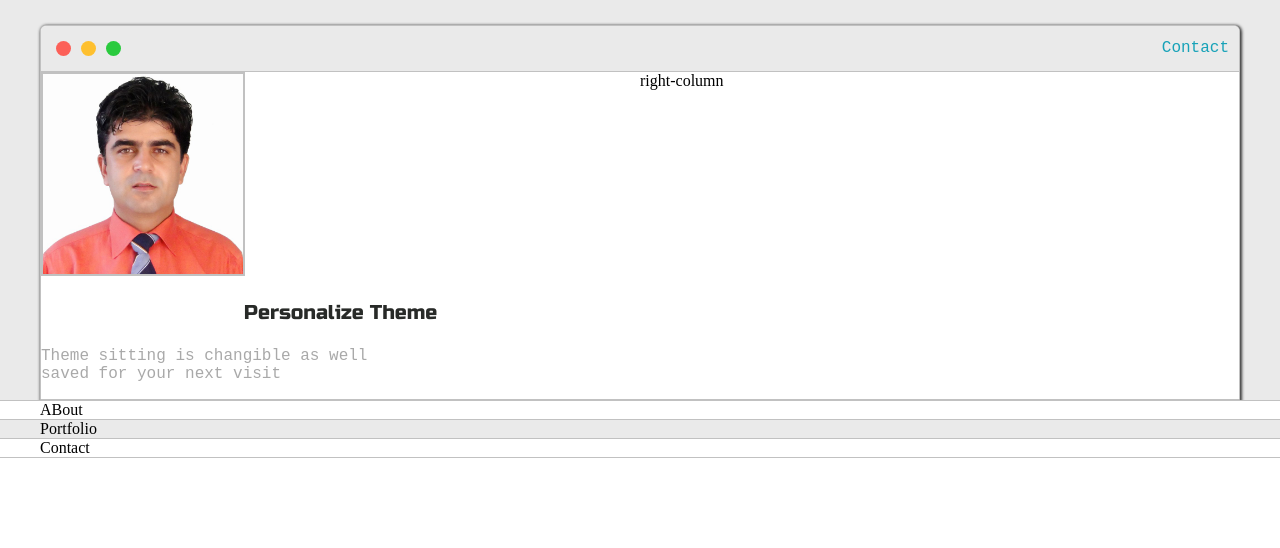
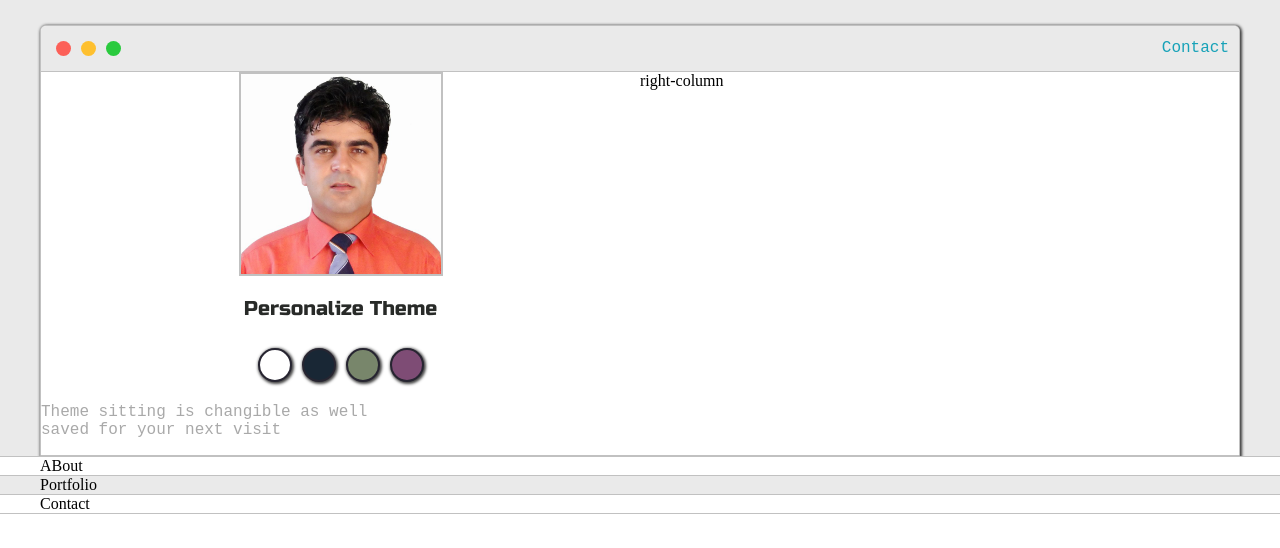
Before and after one commit to Mohib008/Portfolio-website, a website: page index.html in a window 1280 px wide. Shown: the part 136-684 px from the top of the page. Drawn offline with Linux system fonts and the light colour scheme.

Commit message:
pics are added

```diff
--- a/css/app.css
+++ b/css/app.css
@@ -5,6 +5,7 @@
 
   --mainText:rgb(40, 42, 40);
   --secondaryText:darkgrey;
+  --themeDotBorder:rgb(39, 37, 49);
 }
 
 html, body {
@@ -129,16 +130,55 @@ h6{ font-size: 16px; }
     grid-area: left-column;
 }
 #profile-pic{
+    display: block;
+    margin: 0 auto;
+
     height: 200px;
     width: 200px;
     object-fit: cover;
     border: 2px solid var(--bordercolor);
 }
 
+#theme-option-wrapper{
+    display: flex;
+    justify-content: center;
+}
 
-.right-column{
-    grid-area: right-column;
+.theme-dot{
+    height: 30px;
+    width: 30px;
+    border-radius: 50%;
+    background-color: lightgreen;
+
+    box-shadow: 1px 1px 3px 1px rgba(0,0,0,0.75);
+    -webkit-box-shadow: 1px 1px 3px 1px rgba(0,0,0,0.75);
+    -moz-box-shadow: 1px 1px 3px 1px rgba(0,0,0,0.75);
+
+    cursor: pointer;
+    margin: 5px;
+    border: 2px solid var(--themeDotBorder);
 }
+
+.theme-dot:hover{
+    border: 5px;
+}
+
+#light-mode{
+    background-color: #fff;
+}
+
+#blue-mode{
+    background-color: #192735;
+}
+
+#green-mode{
+    background-color: #78866b;
+}
+
+#purple-mode{
+    background-color: #7E4C75;
+}
+
 
 @media screen and (max-wight: 1200px) {
     .main-container{
--- a/index.html
+++ b/index.html
@@ -35,7 +35,7 @@
                     <div id="theme-option-wrapper">
                       <div id="light-mode" class="theme-dot"></div>
                       <div id="blue-mode" class="theme-dot"></div>
-                      <div id="greed-mode" class="theme-dot"></div>
+                      <div id="green-mode" class="theme-dot"></div>
                       <div id="purple-mode" class="theme-dot"></div>
                     </div>
                     <P id="setting-note">Theme sitting is changible as well <br> saved for your next visit</P>
```
